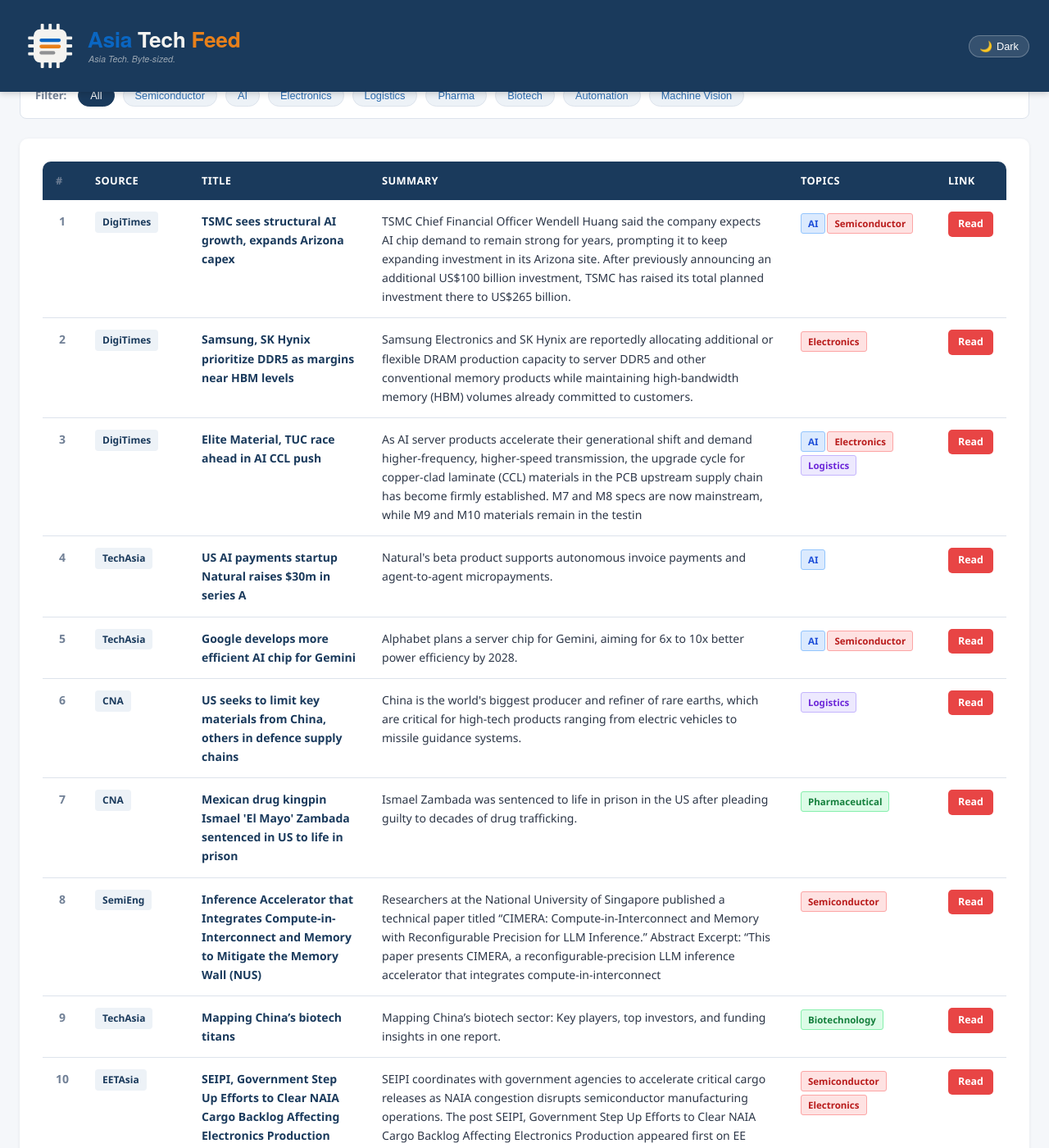
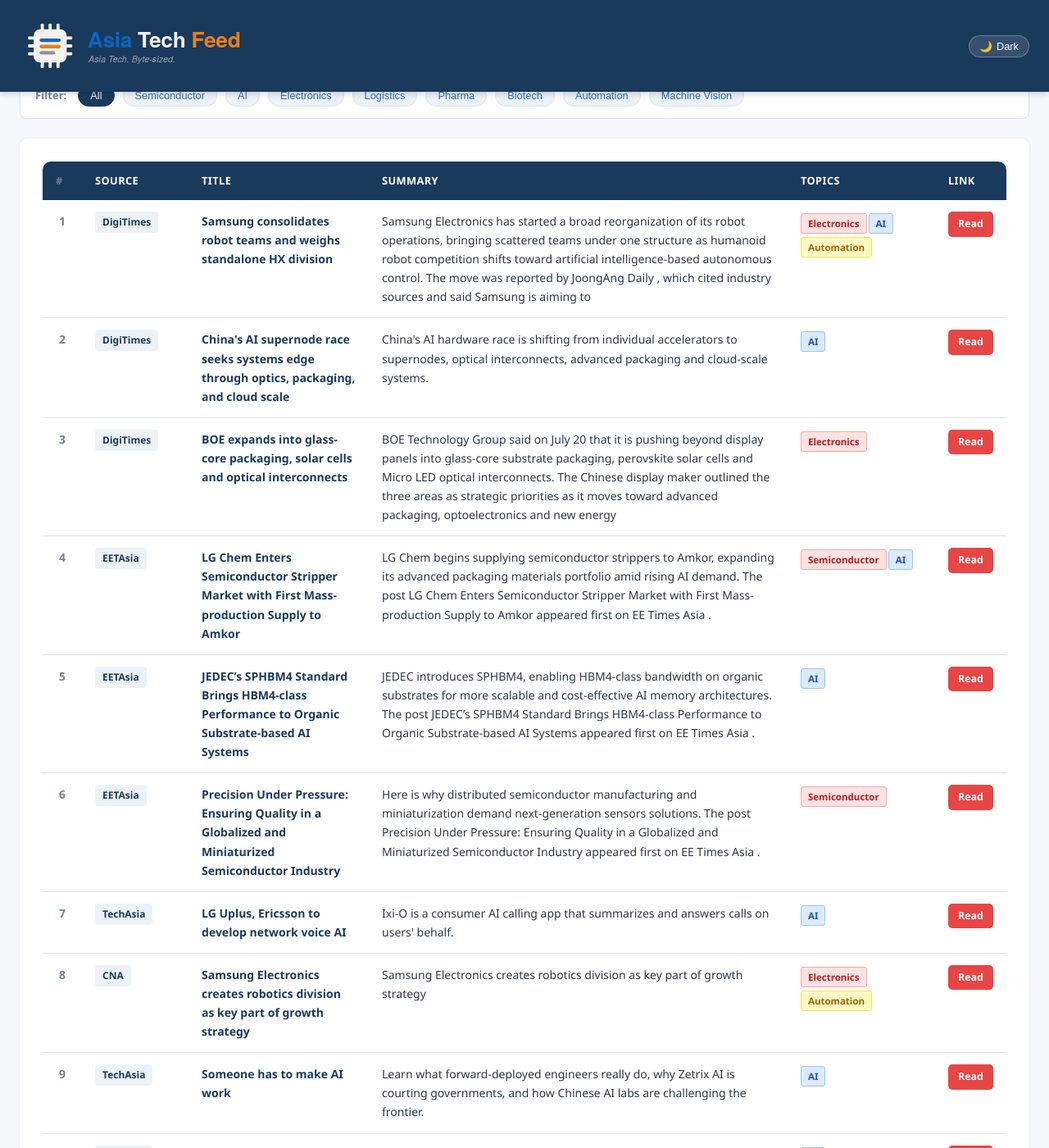
Before and after one commit to asiatechfeed/Asia-Tech-Feed, a Jekyll site: the page built from _posts/2026-07-21-asia-tech-news-digest.md, in a window 1280 px wide and 1400 px high, scrolled down 678 px. Shown: the whole window at 82% size. Built offline with Jekyll 4.4.1, drawn with Linux system fonts in a browser that asks for light colours; a script that is not in the unit is left out; some of the changed text lies outside the part shown.

Commit message:
📰 News digest 2026-07-21 (12 articles)

```diff
--- a/_posts/2026-07-21-asia-tech-news-digest.md
+++ b/_posts/2026-07-21-asia-tech-news-digest.md
@@ -1,16 +1,16 @@
 ---
 layout: post
 title: "Asia Tech News Digest - July 21, 2026"
-date: 2026-07-21 08:01:25 +0800
-articles_count: 14
-sources_count: 7
-sources: ["CNA", "DigiTimes", "EETAsia", "KED", "NikkeiAsia", "SemiEng", "TechAsia"]
+date: 2026-07-21 11:28:40 +0800
+articles_count: 12
+sources_count: 5
+sources: ["CNA", "DigiTimes", "EETAsia", "NikkeiAsia", "TechAsia"]
 csv_file: /assets/data/news-2026-07-21.tsv
-featured_title: "TSMC sees structural AI growth, expands Arizona capex"
-featured_url: "https://www.digitimes.com/news/a20260720PD224/tsmc-arizona-growth-capex-investment.html"
+featured_title: "Samsung consolidates robot teams and weighs standalone HX division"
+featured_url: "https://www.digitimes.com/news/a20260720PD217/samsung-robot-reorganization-technology-production.html"
 featured_source: "DigiTimes"
-featured_summary: "TSMC Chief Financial Officer Wendell Huang said the company expects AI chip demand to remain strong for years, prompting it to keep expanding investment in its Arizona site. After previously announcing an additional US$100 billion investment, TSMC has raised its total planned investment there to US$265 billion."
-featured_image: "https://img.digitimes.com/newsshow/20260720pd224_files/1_b.jpg"
+featured_summary: "Samsung Electronics has started a broad reorganization of its robot operations, bringing scattered teams under one structure as humanoid robot competition shifts toward artificial intelligence-based autonomous control. The move was reported by JoongAng Daily , which cited industry sources and said Samsung is aiming to "
+featured_image: "https://img.digitimes.com/newsshow/20260720pd217_files/2_b.jpg"
 ---
 
 <table class="news-table">
@@ -28,114 +28,98 @@ featured_image: "https://img.digitimes.com/newsshow/20260720pd224_files/1_b.jpg"
 <tr>
   <td class="col-num">1</td>
   <td class="col-source"><span class="source-badge">DigiTimes</span></td>
-  <td class="col-title"><span class="article-title">TSMC sees structural AI growth, expands Arizona capex</span></td>
-  <td class="col-summary">TSMC Chief Financial Officer Wendell Huang said the company expects AI chip demand to remain strong for years, prompting it to keep expanding investment in its Arizona site. After previously announcing an additional US$100 billion investment, TSMC has raised its total planned investment there to US$265 billion.</td>
-  <td class="col-tags"><span class="tag ai">AI</span><span class="tag semi">Semiconductor</span></td>
-  <td class="col-link"><a class="btn-link" href="https://www.digitimes.com/news/a20260720PD224/tsmc-arizona-growth-capex-investment.html" target="_blank" rel="noopener">Read</a></td>
+  <td class="col-title"><span class="article-title">Samsung consolidates robot teams and weighs standalone HX division</span></td>
+  <td class="col-summary">Samsung Electronics has started a broad reorganization of its robot operations, bringing scattered teams under one structure as humanoid robot competition shifts toward artificial intelligence-based autonomous control. The move was reported by JoongAng Daily , which cited industry sources and said Samsung is aiming to </td>
+  <td class="col-tags"><span class="tag semi">Electronics</span><span class="tag ai">AI</span><span class="tag auto">Automation</span></td>
+  <td class="col-link"><a class="btn-link" href="https://www.digitimes.com/news/a20260720PD217/samsung-robot-reorganization-technology-production.html" target="_blank" rel="noopener">Read</a></td>
 </tr>
 <tr>
   <td class="col-num">2</td>
   <td class="col-source"><span class="source-badge">DigiTimes</span></td>
-  <td class="col-title"><span class="article-title">Samsung, SK Hynix prioritize DDR5 as margins near HBM levels</span></td>
-  <td class="col-summary">Samsung Electronics and SK Hynix are reportedly allocating additional or flexible DRAM production capacity to server DDR5 and other conventional memory products while maintaining high-bandwidth memory (HBM) volumes already committed to customers.</td>
-  <td class="col-tags"><span class="tag semi">Electronics</span></td>
-  <td class="col-link"><a class="btn-link" href="https://www.digitimes.com/news/a20260720VL213/samsung-hbm-sk-hynix-ddr5-dram.html" target="_blank" rel="noopener">Read</a></td>
+  <td class="col-title"><span class="article-title">China's AI supernode race seeks systems edge through optics, packaging, and cloud scale</span></td>
+  <td class="col-summary">China's AI hardware race is shifting from individual accelerators to supernodes, optical interconnects, advanced packaging and cloud-scale systems.</td>
+  <td class="col-tags"><span class="tag ai">AI</span></td>
+  <td class="col-link"><a class="btn-link" href="https://www.digitimes.com/news/a20260720VL218/china-ai-chips-hardware-optics-packaging.html" target="_blank" rel="noopener">Read</a></td>
 </tr>
 <tr>
   <td class="col-num">3</td>
   <td class="col-source"><span class="source-badge">DigiTimes</span></td>
-  <td class="col-title"><span class="article-title">Elite Material, TUC race ahead in AI CCL push</span></td>
-  <td class="col-summary">As AI server products accelerate their generational shift and demand higher-frequency, higher-speed transmission, the upgrade cycle for copper-clad laminate (CCL) materials in the PCB upstream supply chain has become firmly established. M7 and M8 specs are now mainstream, while M9 and M10 materials remain in the testin</td>
-  <td class="col-tags"><span class="tag ai">AI</span><span class="tag semi">Electronics</span><span class="tag logis">Logistics</span></td>
-  <td class="col-link"><a class="btn-link" href="https://www.digitimes.com/news/a20260720PD222/ccl-ai-server-tuc-elite-material-demand.html" target="_blank" rel="noopener">Read</a></td>
+  <td class="col-title"><span class="article-title">BOE expands into glass-core packaging, solar cells and optical interconnects</span></td>
+  <td class="col-summary">BOE Technology Group said on July 20 that it is pushing beyond display panels into glass-core substrate packaging, perovskite solar cells and Micro LED optical interconnects. The Chinese display maker outlined the three areas as strategic priorities as it moves toward advanced packaging, optoelectronics and new energy </td>
+  <td class="col-tags"><span class="tag semi">Electronics</span></td>
+  <td class="col-link"><a class="btn-link" href="https://www.digitimes.com/news/a20260721PD220/boe-packaging-solar-display-substrate.html" target="_blank" rel="noopener">Read</a></td>
 </tr>
 <tr>
   <td class="col-num">4</td>
-  <td class="col-source"><span class="source-badge">TechAsia</span></td>
-  <td class="col-title"><span class="article-title">US AI payments startup Natural raises $30m in series A</span></td>
-  <td class="col-summary">Natural's beta product supports autonomous invoice payments and agent-to-agent micropayments.</td>
-  <td class="col-tags"><span class="tag ai">AI</span></td>
-  <td class="col-link"><a class="btn-link" href="https://www.techinasia.com/google-finance-returns-to-mobile-with-new-ai-tools" target="_blank" rel="noopener">Read</a></td>
+  <td class="col-source"><span class="source-badge">EETAsia</span></td>
+  <td class="col-title"><span class="article-title">LG Chem Enters Semiconductor Stripper Market with First Mass-production Supply to Amkor</span></td>
+  <td class="col-summary">LG Chem begins supplying semiconductor strippers to Amkor, expanding its advanced packaging materials portfolio amid rising AI demand. The post LG Chem Enters Semiconductor Stripper Market with First Mass-production Supply to Amkor appeared first on EE Times Asia .</td>
+  <td class="col-tags"><span class="tag semi">Semiconductor</span><span class="tag ai">AI</span></td>
+  <td class="col-link"><a class="btn-link" href="https://www.eetasia.com/lg-chem-enters-semiconductor-stripper-market-with-first-mass-production-supply-to-amkor/" target="_blank" rel="noopener">Read</a></td>
 </tr>
 <tr>
   <td class="col-num">5</td>
-  <td class="col-source"><span class="source-badge">TechAsia</span></td>
-  <td class="col-title"><span class="article-title">Google develops more efficient AI chip for Gemini</span></td>
-  <td class="col-summary">Alphabet plans a server chip for Gemini, aiming for 6x to 10x better power efficiency by 2028.</td>
-  <td class="col-tags"><span class="tag ai">AI</span><span class="tag semi">Semiconductor</span></td>
-  <td class="col-link"><a class="btn-link" href="https://www.techinasia.com/alphabet-seeks-105b-bonds-ai-data-centers" target="_blank" rel="noopener">Read</a></td>
+  <td class="col-source"><span class="source-badge">EETAsia</span></td>
+  <td class="col-title"><span class="article-title">JEDEC’s SPHBM4 Standard Brings HBM4-class Performance to Organic Substrate-based AI Systems</span></td>
+  <td class="col-summary">JEDEC introduces SPHBM4, enabling HBM4-class bandwidth on organic substrates for more scalable and cost-effective AI memory architectures. The post JEDEC’s SPHBM4 Standard Brings HBM4-class Performance to Organic Substrate-based AI Systems appeared first on EE Times Asia .</td>
+  <td class="col-tags"><span class="tag ai">AI</span></td>
+  <td class="col-link"><a class="btn-link" href="https://www.eetasia.com/jedecs-sphbm4-standard-brings-hbm4-class-performance-to-organic-substrate-based-ai-systems/" target="_blank" rel="noopener">Read</a></td>
 </tr>
 <tr>
   <td class="col-num">6</td>
-  <td class="col-source"><span class="source-badge">CNA</span></td>
-  <td class="col-title"><span class="article-title">US seeks to limit key materials from China, others in defence supply chains</span></td>
-  <td class="col-summary">China is the world's biggest producer and refiner of rare earths, which are critical for high-tech products ranging from electric vehicles to missile guidance systems.</td>
-  <td class="col-tags"><span class="tag logis">Logistics</span></td>
-  <td class="col-link"><a class="btn-link" href="https://www.channelnewsasia.com/world/us-china-rare-earths-defence-contractors-6266686" target="_blank" rel="noopener">Read</a></td>
+  <td class="col-source"><span class="source-badge">EETAsia</span></td>
+  <td class="col-title"><span class="article-title">Precision Under Pressure: Ensuring Quality in a Globalized and Miniaturized Semiconductor Industry</span></td>
+  <td class="col-summary">Here is why distributed semiconductor manufacturing and miniaturization demand next-generation sensors solutions. The post Precision Under Pressure: Ensuring Quality in a Globalized and Miniaturized Semiconductor Industry appeared first on EE Times Asia .</td>
+  <td class="col-tags"><span class="tag semi">Semiconductor</span></td>
+  <td class="col-link"><a class="btn-link" href="https://www.eetasia.com/precision-under-pressure-ensuring-quality-in-a-globalized-and-miniaturized-semiconductor-industry/" target="_blank" rel="noopener">Read</a></td>
 </tr>
 <tr>
   <td class="col-num">7</td>
-  <td class="col-source"><span class="source-badge">CNA</span></td>
-  <td class="col-title"><span class="article-title">Mexican drug kingpin Ismael 'El Mayo' Zambada sentenced in US to life in prison</span></td>
-  <td class="col-summary">Ismael Zambada was sentenced to life in prison in the US after pleading guilty to decades of drug trafficking.</td>
-  <td class="col-tags"><span class="tag bio">Pharmaceutical</span></td>
-  <td class="col-link"><a class="btn-link" href="https://www.channelnewsasia.com/world/mexican-drug-kingpin-ismael-el-mayo-zambada-sentenced-in-us-life-in-prison-6266291" target="_blank" rel="noopener">Read</a></td>
+  <td class="col-source"><span class="source-badge">TechAsia</span></td>
+  <td class="col-title"><span class="article-title">LG Uplus, Ericsson to develop network voice AI</span></td>
+  <td class="col-summary">Ixi-O is a consumer AI calling app that summarizes and answers calls on users' behalf.</td>
+  <td class="col-tags"><span class="tag ai">AI</span></td>
+  <td class="col-link"><a class="btn-link" href="https://www.techinasia.com/google-in-talks-with-lg-uplus-for-s-korea-data-center-sources" target="_blank" rel="noopener">Read</a></td>
 </tr>
 <tr>
   <td class="col-num">8</td>
-  <td class="col-source"><span class="source-badge">SemiEng</span></td>
-  <td class="col-title"><span class="article-title">Inference Accelerator that Integrates Compute-in-Interconnect and Memory to Mitigate the Memory Wall (NUS)</span></td>
-  <td class="col-summary">Researchers at the National University of Singapore published a technical paper titled “CIMERA: Compute-in-Interconnect and Memory with Reconfigurable Precision for LLM Inference.” Abstract Excerpt: “This paper presents CIMERA, a reconfigurable-precision LLM inference accelerator that integrates compute-in-interconnect</td>
-  <td class="col-tags"><span class="tag semi">Semiconductor</span></td>
-  <td class="col-link"><a class="btn-link" href="https://semiengineering.com/inference-accelerator-that-integrates-compute-in-interconnect-and-memory-to-mitigate-the-memory-wall-nus/" target="_blank" rel="noopener">Read</a></td>
+  <td class="col-source"><span class="source-badge">CNA</span></td>
+  <td class="col-title"><span class="article-title">Samsung Electronics creates robotics division as key part of growth strategy</span></td>
+  <td class="col-summary">Samsung Electronics creates robotics division as key part of growth strategy</td>
+  <td class="col-tags"><span class="tag semi">Electronics</span><span class="tag auto">Automation</span></td>
+  <td class="col-link"><a class="btn-link" href="https://www.channelnewsasia.com/business/samsung-electronics-creates-robotics-division-key-part-growth-strategy-6266856" target="_blank" rel="noopener">Read</a></td>
 </tr>
 <tr>
   <td class="col-num">9</td>
   <td class="col-source"><span class="source-badge">TechAsia</span></td>
-  <td class="col-title"><span class="article-title">Mapping China’s biotech titans</span></td>
-  <td class="col-summary">Mapping China’s biotech sector: Key players, top investors, and funding insights in one report.</td>
-  <td class="col-tags"><span class="tag bio">Biotechnology</span></td>
-  <td class="col-link"><a class="btn-link" href="https://www.techinasia.com/visual-story/mapping-chinas-biotech-titans" target="_blank" rel="noopener">Read</a></td>
+  <td class="col-title"><span class="article-title">Someone has to make AI work</span></td>
+  <td class="col-summary">Learn what forward-deployed engineers really do, why Zetrix AI is courting governments, and how Chinese AI labs are challenging the frontier.</td>
+  <td class="col-tags"><span class="tag ai">AI</span></td>
+  <td class="col-link"><a class="btn-link" href="https://www.techinasia.com/someone-has-to-make-ai-work" target="_blank" rel="noopener">Read</a></td>
 </tr>
 <tr>
   <td class="col-num">10</td>
-  <td class="col-source"><span class="source-badge">EETAsia</span></td>
-  <td class="col-title"><span class="article-title">SEIPI, Government Step Up Efforts to Clear NAIA Cargo Backlog Affecting Electronics Production</span></td>
-  <td class="col-summary">SEIPI coordinates with government agencies to accelerate critical cargo releases as NAIA congestion disrupts semiconductor manufacturing operations. The post SEIPI, Government Step Up Efforts to Clear NAIA Cargo Backlog Affecting Electronics Production appeared first on EE Times Asia .</td>
-  <td class="col-tags"><span class="tag semi">Semiconductor</span><span class="tag semi">Electronics</span></td>
-  <td class="col-link"><a class="btn-link" href="https://www.eetasia.com/seipi-government-step-up-efforts-to-clear-naia-cargo-backlog-affecting-electronics-production/" target="_blank" rel="noopener">Read</a></td>
+  <td class="col-source"><span class="source-badge">TechAsia</span></td>
+  <td class="col-title"><span class="article-title">US AI startup Infinity raises $15m to cut Nvidia reliance</span></td>
+  <td class="col-summary">Infinity charges based on performance gains and cost savings, not upfront license fees.</td>
+  <td class="col-tags"><span class="tag ai">AI</span></td>
+  <td class="col-link"><a class="btn-link" href="https://www.techinasia.com/israeli-tech-companies-keep-hiring-talent-despite-war" target="_blank" rel="noopener">Read</a></td>
 </tr>
 <tr>
   <td class="col-num">11</td>
   <td class="col-source"><span class="source-badge">NikkeiAsia</span></td>
-  <td class="col-title"><span class="article-title">Five US tech giants' hidden debts soar to $1.65tn on opaque AI funding</span></td>
-  <td class="col-summary">Five US tech giants' hidden debts soar to $1.65tn on opaque AI funding</td>
+  <td class="col-title"><span class="article-title">China's Moonshot AI plans Hong Kong IPO as Kimi K3 shocks Silicon Valley</span></td>
+  <td class="col-summary">China's Moonshot AI plans Hong Kong IPO as Kimi K3 shocks Silicon Valley</td>
   <td class="col-tags"><span class="tag ai">AI</span></td>
-  <td class="col-link"><a class="btn-link" href="https://asia.nikkei.com/business/technology/five-us-tech-giants-hidden-debts-soar-to-1.65tn-on-opaque-ai-funding" target="_blank" rel="noopener">Read</a></td>
+  <td class="col-link"><a class="btn-link" href="https://asia.nikkei.com/business/technology/artificial-intelligence/china-s-moonshot-ai-plans-hong-kong-ipo-as-kimi-k3-shocks-silicon-valley" target="_blank" rel="noopener">Read</a></td>
 </tr>
 <tr>
   <td class="col-num">12</td>
   <td class="col-source"><span class="source-badge">NikkeiAsia</span></td>
-  <td class="col-title"><span class="article-title">Japan to make new push to set global standards as it trails in AI, chips</span></td>
-  <td class="col-summary">Japan to make new push to set global standards as it trails in AI, chips</td>
+  <td class="col-title"><span class="article-title">Taiwan alleges ex-TSMC staff stole chip secrets to sell to China</span></td>
+  <td class="col-summary">Taiwan alleges ex-TSMC staff stole chip secrets to sell to China</td>
   <td class="col-tags"><span class="tag semi">Semiconductor</span></td>
-  <td class="col-link"><a class="btn-link" href="https://asia.nikkei.com/business/technology/japan-to-make-new-push-to-set-global-standards-as-it-trails-in-ai-chips" target="_blank" rel="noopener">Read</a></td>
-</tr>
-<tr>
-  <td class="col-num">13</td>
-  <td class="col-source"><span class="source-badge">NikkeiAsia</span></td>
-  <td class="col-title"><span class="article-title">China's Moonshot AI halts subscriptions for Kimi K3 after users surge</span></td>
-  <td class="col-summary">China's Moonshot AI halts subscriptions for Kimi K3 after users surge</td>
-  <td class="col-tags"><span class="tag ai">AI</span></td>
-  <td class="col-link"><a class="btn-link" href="https://asia.nikkei.com/business/technology/artificial-intelligence/china-s-moonshot-ai-halts-subscriptions-for-kimi-k3-after-users-surge" target="_blank" rel="noopener">Read</a></td>
-</tr>
-<tr>
-  <td class="col-num">14</td>
-  <td class="col-source"><span class="source-badge">KED</span></td>
-  <td class="col-title"><span class="article-title">Go master Shin cracks AI barrier with win over KataGo, sets up series decider</span></td>
-  <td class="col-summary">Shin Jin-seo finally broke through against artificial intelligence on Sunday, defeating KataGo by four and a half points to become the first professio</td>
-  <td class="col-tags"><span class="tag ai">AI</span></td>
-  <td class="col-link"><a class="btn-link" href="https://www.kedglobal.com/artificial-intelligence/newsView/ked202607190001" target="_blank" rel="noopener">Read</a></td>
+  <td class="col-link"><a class="btn-link" href="https://asia.nikkei.com/business/technology/taiwan-alleges-ex-tsmc-staff-stole-chip-secrets-to-sell-to-china" target="_blank" rel="noopener">Read</a></td>
 </tr>
 </tbody>
 </table>
```
Also changed, not shown: _data/seen_urls.json (+13 -1 lines), _digest_meta.json (+22 -24 lines), assets/data/news-2026-07-21.tsv (+12 -14 lines), assets/data/search-index.json.
